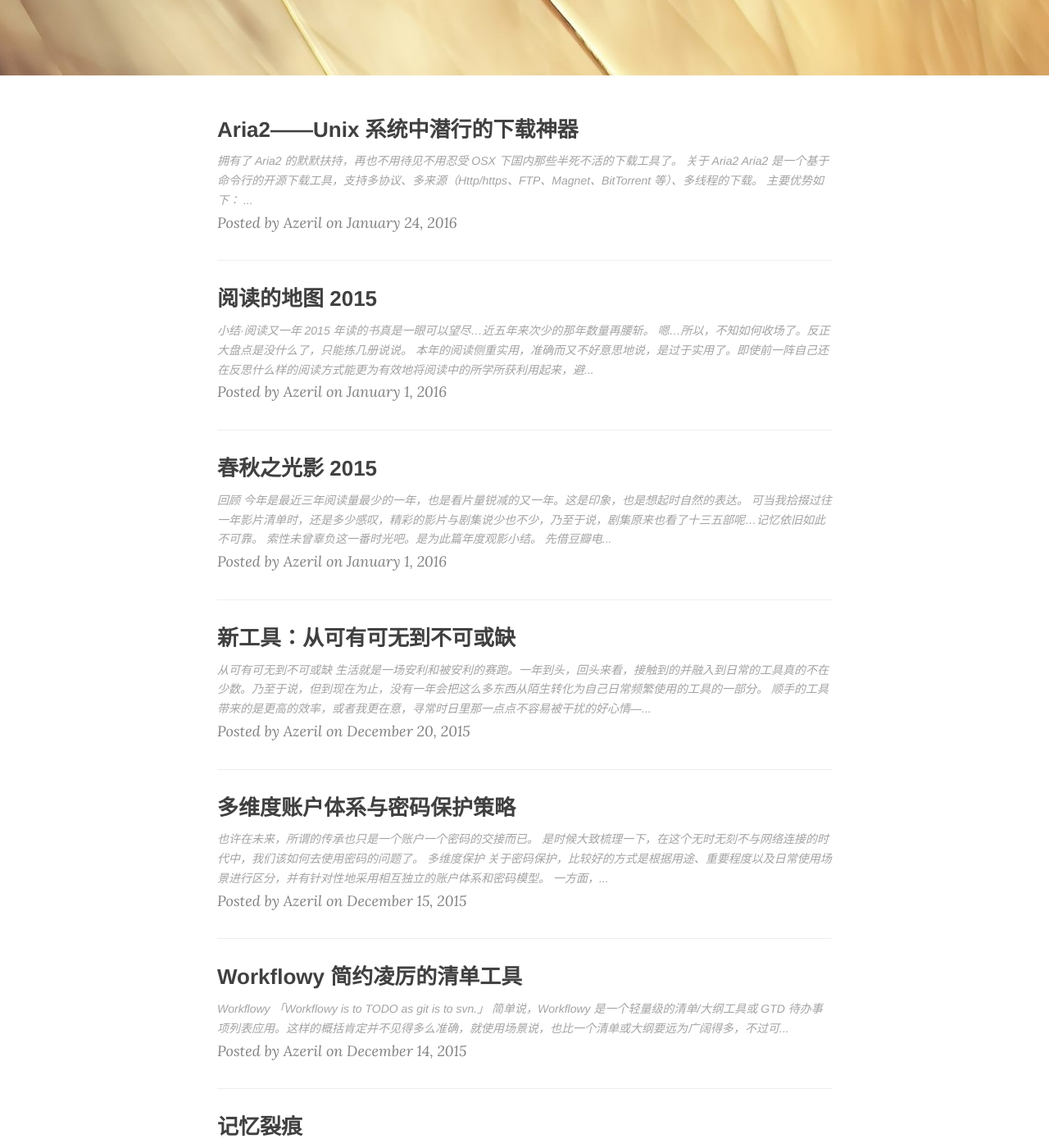
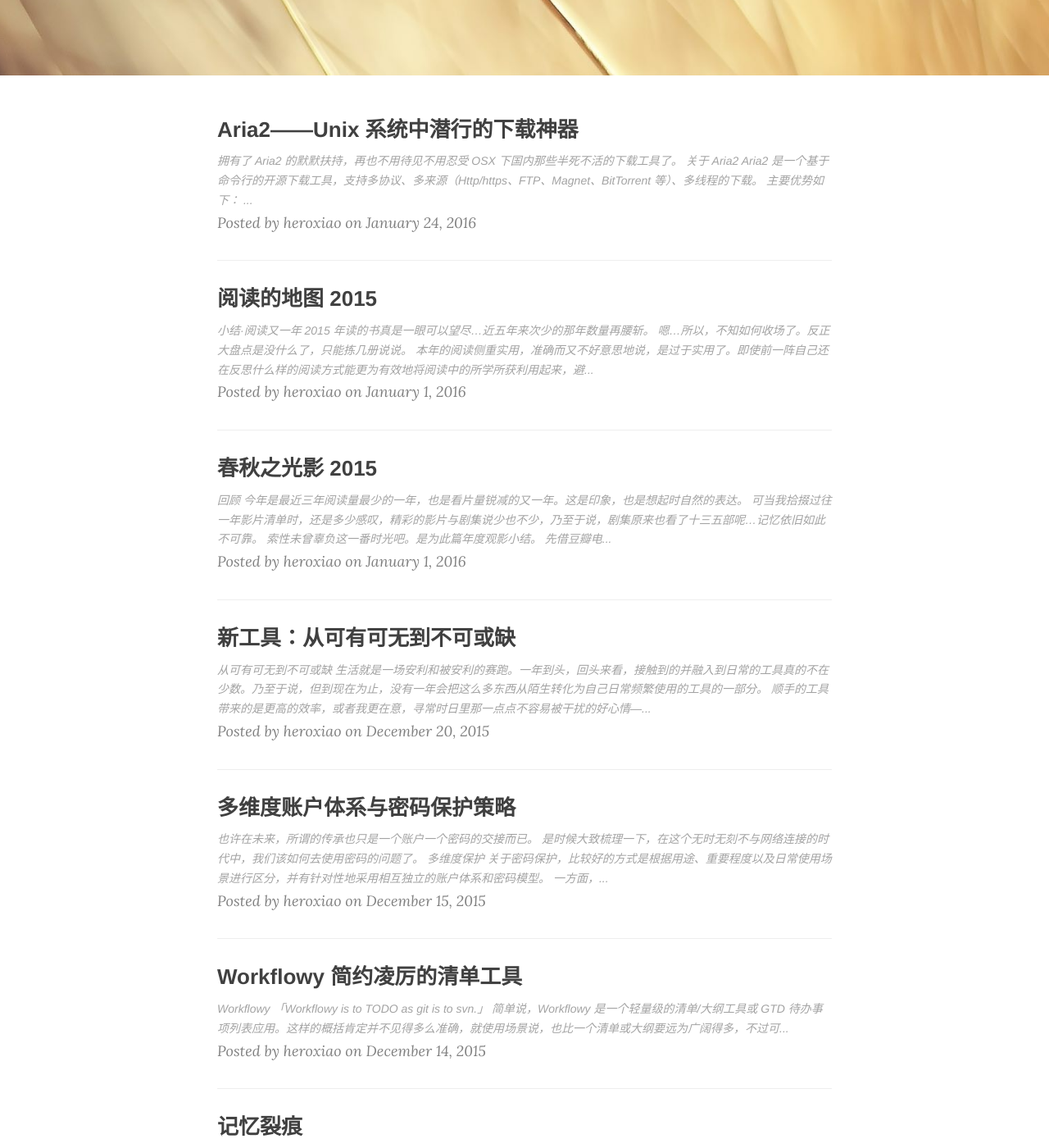
Before and after one commit to heroazure/heroazure.github.io, a Jekyll site: the page built from index.html, in a window 1280 px wide and 1400 px high, scrolled down 336 px. Shown: the whole window at 82% size. Built offline with Jekyll 4.4.1, drawn with Linux system fonts in a browser that asks for light colours; nearby versions of some CDN libraries; the list of posts is cut into pages by our own code; some of the changed text lies outside the part shown.

Commit message:
修改readme.md和_config.xml

```diff
--- a/_config.yml
+++ b/_config.yml
@@ -1,10 +1,10 @@
 # Site settings
-title: Microdust
+title: heroxiao前端
 header-img: "img/autumn2.jpg"
-tagline: "吉光片羽"
+tagline: ""
 description: "在遙遠的地方 一切虔誠終必相遇"
 baseurl: ""
-url: "http://azeril.me"
+#url: "http://azeril.me"
 #url: "http://localhost:4000"
 host:             0.0.0.0
 port:             9002
@@ -12,20 +12,15 @@
 
 # About/contact
 owner:
-  name: "Azeril"
-  email: azeril@live.cn
-  bio: "明朝即長路 惜取此時心"
+  name: "heroxiao"
+  email: heroxiao73@outlook.com
+  bio: ""
 
 # Data
 gavatar: http://dreamofbook.qiniudn.com/Az..png
 favicon: img/favicon.ico
 
-douban_username: Azeril
-twitter_username: Azeril_Lapland
-github_username: Azeril
-facebook_username: Azeril_Lapland
-weibo_username: Azeril
-zhihu_username: Azeril
+github_username: heroazure
 
 # Build settings
 # use Github Flavored Markdown !important
@@ -41,7 +36,7 @@
 exclude: ["less","node_modules","Gruntfile.js","package.json","README.md","Final-Cut-Pro-X-Shortcuts.md"]
 
 # http://en.wikipedia.org/wiki/List_of_tz_database_time_zones
-timezone: Asia/Shanghai
+timezone: heroxiao/杭州
 
 # Title
 
@@ -54,16 +49,16 @@
       type: "posts"
     values:
       layout: "post"
-      author: "Azeril"
+      author: "heroxiao"
       header-img: "img/fantasy.jpg" # We don't want posts without a header image, that whould mean white on white
 
 # Comments
 comments :
   provider : duoshuo
   duoshuo :
-    short_name : Azeril
+    short_name : heroxiao
   disqus :
-      short_name : Azeril
+      short_name : heroxiao
 
 # Analytics and webmaster tools stuff goes here
 google_analytics: UA-66863061-1
```
Also changed, not shown: README.md.
